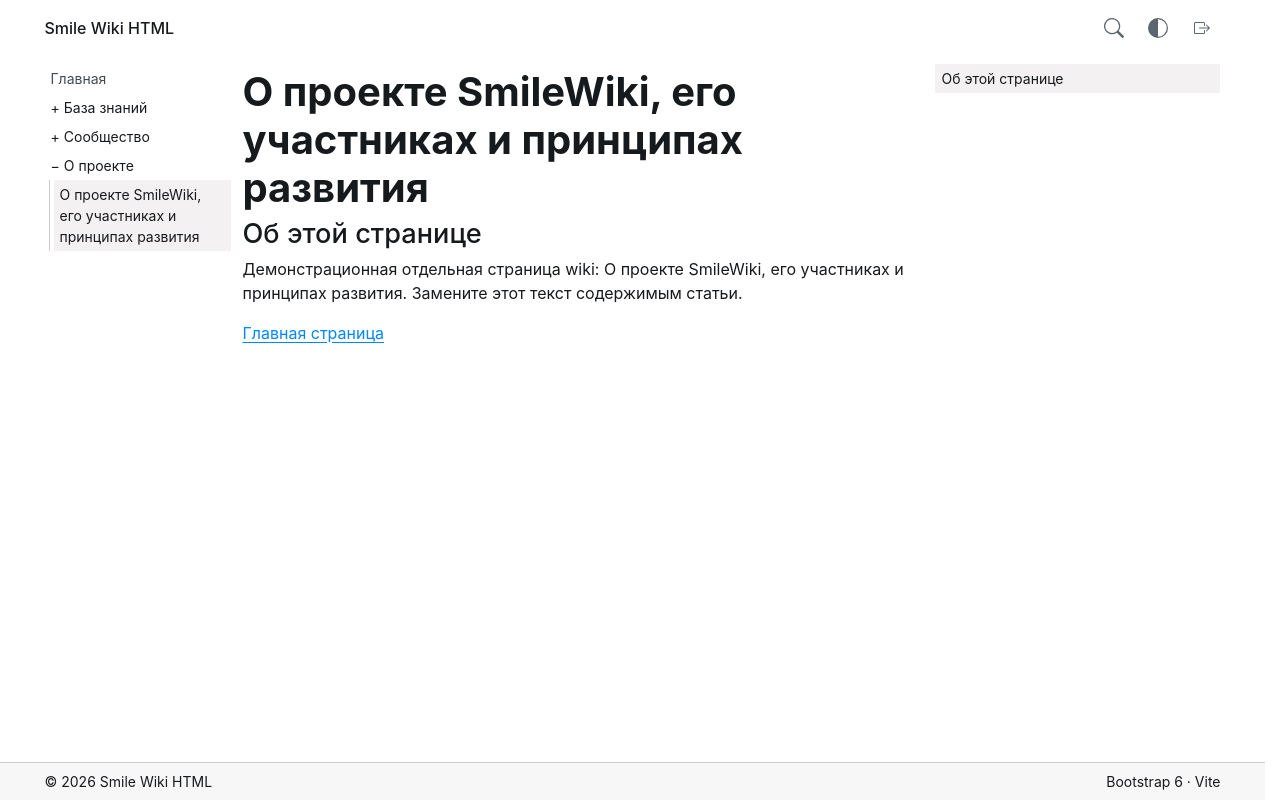
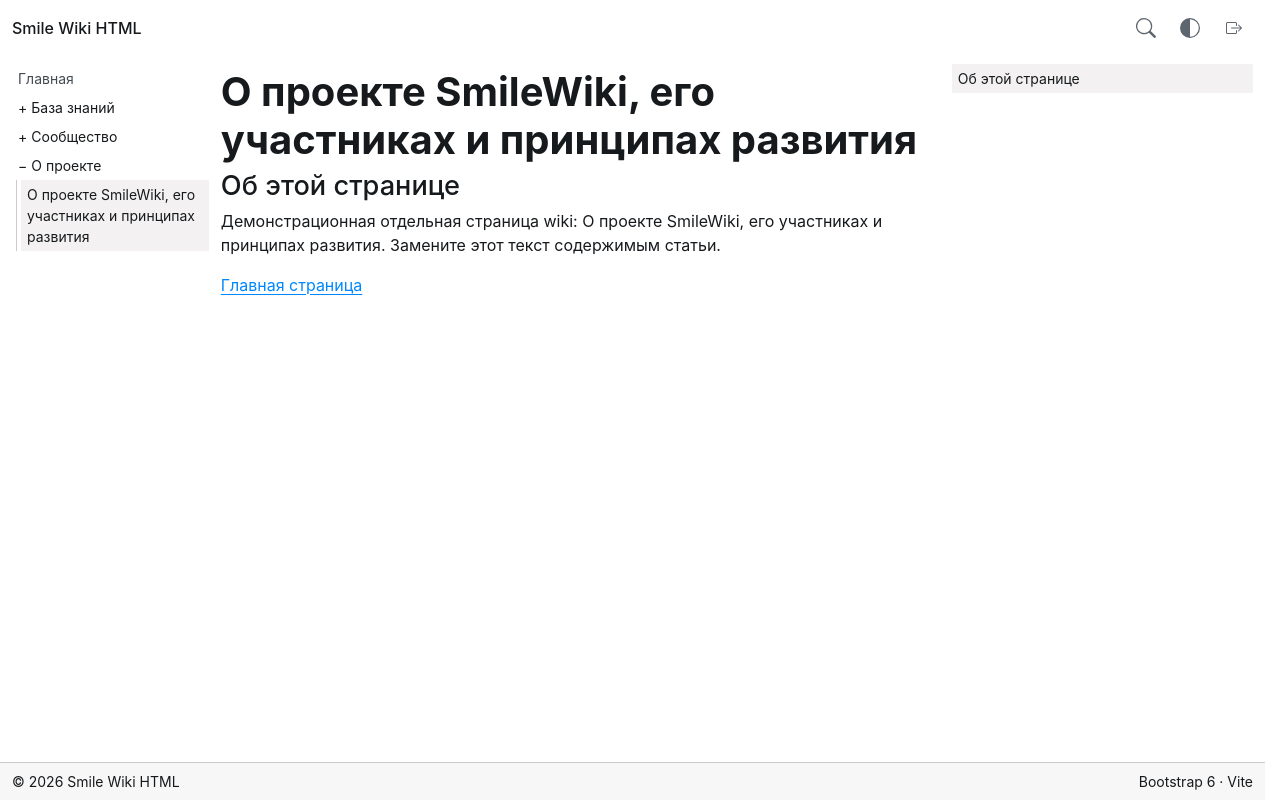
Before and after one commit to iworkup/smilewikihtml, a website: page docs/about.html in a window 1280 px wide. Drawn offline with Linux system fonts and the light colour scheme.

Commit message:
Ограничивать ширину сайта только от 1536 пикселей

```diff
--- a/docs/about.html
+++ b/docs/about.html
@@ -17,7 +17,7 @@
 <body class="d-flex flex-column min-vh-100" data-bs-spy="scroll" data-bs-target="#pageNav">
   <!-- Topbar -->
   <nav class="navbar navbar-translucent xl:navbar-expand sticky-top z-fixed" aria-label="Верхняя панель">
-    <div class="container gap-2">
+    <div class="2xl:container gap-2">
       <a class="navbar-brand" href="/smilewikihtml/">Smile Wiki HTML</a>
       <div class="d-flex align-items-center gap-2 ms-auto">
         <button class="btn-icon btn-text theme-secondary" type="button" data-bs-toggle="dialog" data-bs-target="#searchDialog" aria-label="Поиск по странице">
@@ -54,8 +54,8 @@
     </div>
   </nav>
 
-  <!-- .container > .row с левой навигацией + контентом -->
-  <main class="container py-4 flex-grow-1" id="main-content">
+  <!-- .2xl:container > .row с левой навигацией + контентом -->
+  <main class="2xl:container py-4 flex-grow-1" id="main-content">
     <p id="topbarStatus" class="d-none alert theme-info" role="status"></p>
     <div class="row g-4">
 
@@ -196,7 +196,7 @@
 
   <!-- Footer -->
   <footer class="bg-1 border-top py-3 mt-auto">
-    <div class="container d-flex flex-wrap justify-content-between align-items-center">
+    <div class="2xl:container d-flex flex-wrap justify-content-between align-items-center">
       <span class="fs-sm">&copy; 2026 Smile Wiki HTML</span>
       <span class="fs-sm">Bootstrap 6 &middot; Vite</span>
     </div>
```
Also changed, not shown: docs/answers.html (+4 -4 lines), docs/articles.html (+4 -4 lines), docs/discussions.html (+4 -4 lines), docs/editing.html (+4 -4 lines), docs/external-links.html (+4 -4 lines), docs/faq.html (+4 -4 lines), docs/formatting.html (+4 -4 lines), docs/index.html (+4 -4 lines), docs/knowledge-base.html (+4 -4 lines), docs/sources.html (+4 -4 lines), docs/wiki-guide.html (+4 -4 lines), smilewikihtml/index.html (+4 -4 lines).
